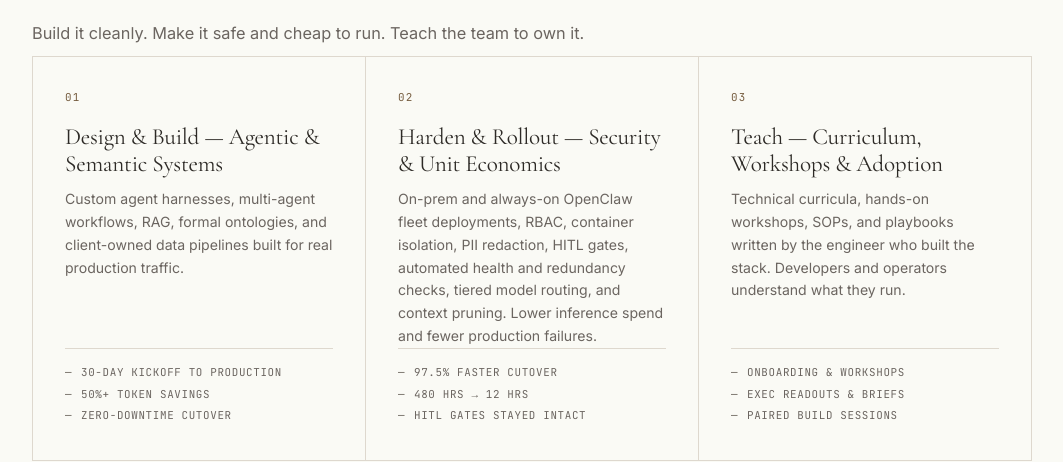
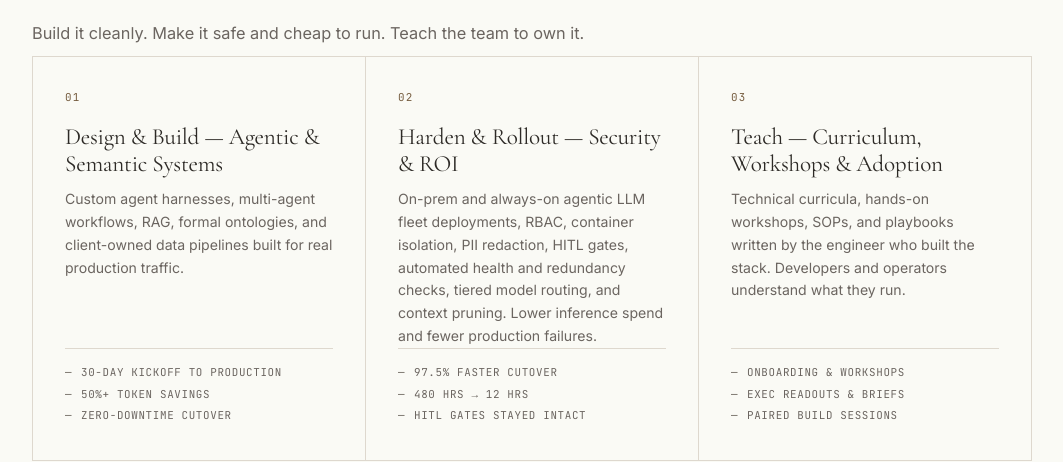
Before and after one commit to birdanth/birdwork.ai, a plain HTML site: page index.html in a window 1280 px wide. Shown: the part 848-1310 px from the top of the page, without its empty margins (108-1171 px from the left). Drawn offline with nearby package versions, Linux system fonts and the light colour scheme.

Commit message:
content(site): card 02 retitled to ROI; OpenClaw -> agentic LLM in card 02 body
Unit Economics -> ROI (matches the s/$ cadence of the other titles) and the
OpenClaw product name generalises to "agentic LLM fleet deployments".

```diff
--- a/index.html
+++ b/index.html
@@ -370,7 +370,7 @@ h2{margin-bottom:var(--h2-mb,1.4rem)}
     <p class="lede" data-key="work.lead">Build it cleanly. Make it safe and cheap to run. Teach the team to own it.</p>
     <div class="cards-3">
       <div class="cell card"><span class="num">01</span><h3>Design &amp; Build — Agentic &amp; Semantic Systems</h3><p>Custom agent harnesses, multi-agent workflows, RAG, formal ontologies, and client-owned data pipelines built for real production traffic.</p><div class="card-proof"><ul><li>30-day kickoff to production</li><li>50%+ token savings</li><li>Zero-downtime cutover</li></ul></div></div>
-      <div class="cell card"><span class="num">02</span><h3>Harden &amp; Rollout — Security &amp; Unit Economics</h3><p>On-prem and always-on OpenClaw fleet deployments, RBAC, container isolation, PII redaction, HITL gates, automated health and redundancy checks, tiered model routing, and context pruning. Lower inference spend and fewer production failures.</p><div class="card-proof"><ul><li>97.5% faster cutover</li><li>480 hrs → 12 hrs</li><li>HITL gates stayed intact</li></ul></div></div>
+      <div class="cell card"><span class="num">02</span><h3>Harden &amp; Rollout — Security &amp; ROI</h3><p>On-prem and always-on agentic LLM fleet deployments, RBAC, container isolation, PII redaction, HITL gates, automated health and redundancy checks, tiered model routing, and context pruning. Lower inference spend and fewer production failures.</p><div class="card-proof"><ul><li>97.5% faster cutover</li><li>480 hrs → 12 hrs</li><li>HITL gates stayed intact</li></ul></div></div>
       <div class="cell card"><span class="num">03</span><h3>Teach — Curriculum, Workshops &amp; Adoption</h3><p>Technical curricula, hands-on workshops, SOPs, and playbooks written by the engineer who built the stack. Developers and operators understand what they run.</p><div class="card-proof"><ul><li>Onboarding &amp; workshops</li><li>Exec readouts &amp; briefs</li><li>Paired build sessions</li></ul></div></div>
     </div>
   </div>
```
Also changed, not shown: 2 other files.
